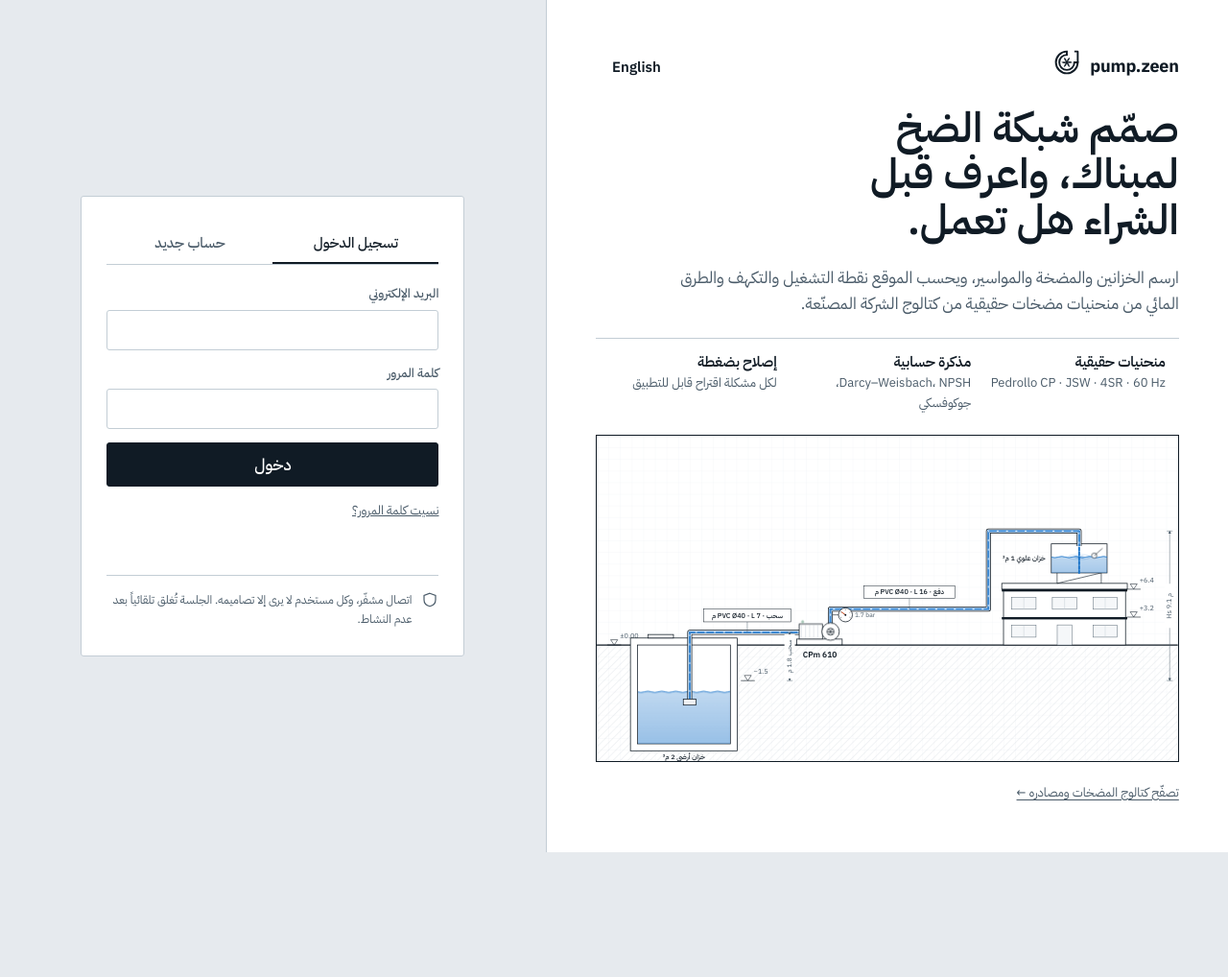
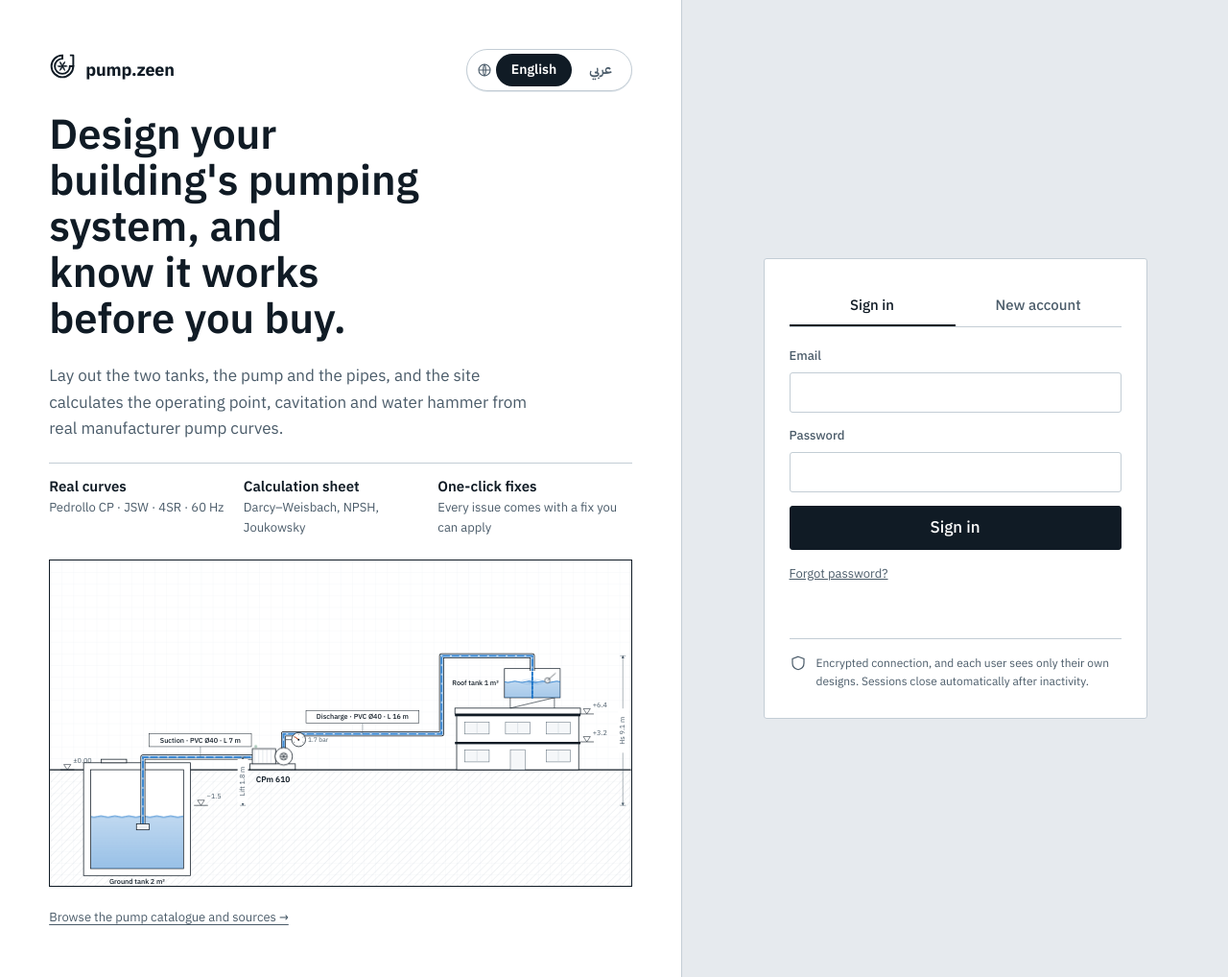
Before and after one commit to zeen-eng/pump-zeen, a plain HTML site: page site/index.html in a window 1280 px wide. Shown: the whole page at 96% size. Before the commit the page ends 888 px from the top, so only its background shows below. Drawn offline with Linux system fonts and the light colour scheme.

Commit message:
English as default language, prominent language switch, clear signup mail-error message
Co-Authored-By: Claude Opus 5.5 <noreply@anthropic.com>
Claude-Session: https://claude.ai/code/session_017pB4fr5GkBz3mUUg5iJUHu

```diff
--- a/site/assets/css/auth.css
+++ b/site/assets/css/auth.css
@@ -34,7 +34,8 @@
 
 /* شريط علوي في الواجهة: الشعار وزر اللغة */
 .art-top { display: flex; justify-content: space-between; align-items: center; gap: 12px; }
-.lang-btn { font-weight: 600; min-height: 36px; border-color: var(--rule); }
+.art-top .lang-switch { padding: 4px; box-shadow: 0 1px 0 var(--rule-soft); }
+.art-top .lang-switch button { min-height: 34px; padding: 0 16px; font-size: 14px; }
 
 /* خطوات إنشاء الحساب: توضح من البداية أن رسالة تفعيل ستصل */
 .howto { list-style: none; counter-reset: h; padding: 0; margin: 0 0 18px; display: grid; gap: 0; border: 1px solid var(--rule); }
--- a/site/assets/css/base.css
+++ b/site/assets/css/base.css
@@ -84,3 +84,15 @@ button, input, select, textarea { font: inherit; color: inherit; }
 /* الشعار */
 .brand { display: inline-flex; align-items: center; gap: 10px; font-weight: 700; font-size: 18px; letter-spacing: -.01em; direction: ltr; text-decoration: none; }
 .brand svg { width: 28px; height: 28px; }
+
+/* يخفي النص حتى تُطبَّق اللغة (يمنع وميض العربية)، ويظهر تلقائياً بعد 1.2 ث لو تعطّل السكربت */
+html[data-i18n-pending] body { opacity: 0; animation: pz-show 0s 1.2s forwards; }
+@keyframes pz-show { to { opacity: 1; } }
+
+/* مبدّل اللغة */
+.lang-switch { display: inline-flex; align-items: center; gap: 2px; padding: 3px; border: 1px solid var(--rule); background: var(--sheet); border-radius: 999px; }
+.lang-switch svg { width: 16px; height: 16px; margin-inline: 6px 2px; fill: none; stroke: var(--ink-2); stroke-width: 1.6; }
+.lang-switch button { font: inherit; font-size: 13px; font-weight: 600; min-height: 30px; padding: 0 12px; border: 0; border-radius: 999px; background: transparent; color: var(--ink-2); cursor: pointer; white-space: nowrap; }
+.lang-switch button[aria-pressed="true"] { background: var(--ink); color: var(--sheet); cursor: default; }
+.lang-switch button.lang-btn:hover { background: var(--sheet-2); color: var(--ink); }
+.lang-switch button:focus-visible { outline: 2px solid var(--water); outline-offset: 1px; }
--- a/site/assets/js/auth/supabase.js
+++ b/site/assets/js/auth/supabase.js
@@ -31,6 +31,8 @@ function friendly(status, body) {
   if (m.includes('weak') || m.includes('password should')) return t('كلمة المرور ضعيفة: 10 أحرف على الأقل وتشمل حروفاً وأرقاماً.');
   if (status === 429 || m.includes('rate')) return t('محاولات كثيرة. انتظر قليلاً ثم أعد المحاولة.');
   if (m.includes('database error saving new user') || m.includes('signups')) return t('التسجيل مغلق حالياً.');
+  if (m.includes('sending') && m.includes('email') || m.includes('smtp') || (status >= 500 && m.includes('unexpected'))) return t('تعذّر إرسال رسالة التفعيل الآن بسبب إعداد البريد في الخادم. أبلغنا وحاول لاحقاً.');
+  if (status >= 500) return t('خطأ مؤقت في الخادم. حاول بعد دقائق.');
   return t('تعذّر إكمال الطلب. حاول مرة أخرى.');
 }
 
--- a/site/assets/js/i18n/en.js
+++ b/site/assets/js/i18n/en.js
@@ -428,4 +428,7 @@ export const EN = {
   "كلمة المرور الجديدة": "New password",
   "أعد كتابتها": "Repeat it",
   "حفظ": "Save",
+  "تعذّر إرسال رسالة التفعيل الآن بسبب إعداد البريد في الخادم. أبلغنا وحاول لاحقاً.": "We couldn't send the activation email right now because of a mail setting on the server. Please let us know and try again later.",
+  "خطأ مؤقت في الخادم. حاول بعد دقائق.": "Temporary server error. Please try again in a few minutes.",
+  "اللغة": "Language",
 };
--- a/site/assets/js/i18n/index.js
+++ b/site/assets/js/i18n/index.js
@@ -9,7 +9,8 @@ import { EN } from './en.js';
 
 const KEY = 'pz.lang';
 const read = () => { try { return localStorage.getItem(KEY); } catch { return null; } };
-export const lang = read() === 'en' ? 'en' : 'ar';
+// الإنجليزية هي اللغة الافتراضية؛ العربية عند اختيارها صراحة
+export const lang = read() === 'ar' ? 'ar' : 'en';
 export const isEn = lang === 'en';
 
 export function t(s, vars) {
@@ -24,6 +25,7 @@ export function applyStatic(root) {
   const doc = root || document;
   document.documentElement.lang = lang;
   document.documentElement.dir = isEn ? 'ltr' : 'rtl';
+  document.documentElement.removeAttribute('data-i18n-pending');
   if (!isEn) return;
   doc.querySelectorAll('[data-i18n]').forEach(e => { e.textContent = t(e.textContent.trim().replace(/\s+/g, ' ')); });
   doc.querySelectorAll('[data-i18n-ph]').forEach(e => { e.placeholder = t(e.placeholder); });
@@ -32,19 +34,32 @@ export function applyStatic(root) {
   const desc = document.querySelector('meta[name=description]'); if (desc?.dataset.en) desc.content = desc.dataset.en;
 }
 
-// زر التبديل: يحفظ ما يلزم عبر beforeSwitch ثم يعيد التحميل
+// مبدّل اللغة: زران ظاهران (English | عربي)، الحالي مفعّل، والآخر يحفظ ما يلزم عبر beforeSwitch ثم يعيد التحميل
 export function langButton(beforeSwitch) {
-  const b = document.createElement('button');
-  b.className = 'btn quiet lang-btn';
-  b.type = 'button';
-  b.textContent = isEn ? 'عربي' : 'English';
-  b.lang = isEn ? 'ar' : 'en';
-  b.setAttribute('aria-label', isEn ? 'التبديل إلى العربية' : 'Switch to English');
-  b.addEventListener('click', () => {
-    try { beforeSwitch?.(); localStorage.setItem(KEY, isEn ? 'ar' : 'en'); } catch {}
-    location.reload();
-  });
-  return b;
+  const wrap = document.createElement('div');
+  wrap.className = 'lang-switch';
+  wrap.setAttribute('role', 'group');
+  wrap.setAttribute('aria-label', isEn ? 'Language' : 'اللغة');
+  const globe = document.createElementNS('http://www.w3.org/2000/svg', 'svg');
+  globe.setAttribute('viewBox', '0 0 24 24'); globe.setAttribute('aria-hidden', 'true');
+  globe.innerHTML = '<circle cx="12" cy="12" r="9"/><path d="M3 12h18M12 3c2.6 2.8 2.6 15.2 0 18M12 3c-2.6 2.8-2.6 15.2 0 18"/>';
+  wrap.append(globe);
+  for (const [code, label] of [['en', 'English'], ['ar', 'عربي']]) {
+    const b = document.createElement('button');
+    b.type = 'button'; b.lang = code; b.textContent = label;
+    const on = code === lang;
+    b.setAttribute('aria-pressed', String(on));
+    if (!on) {
+      b.className = 'lang-btn';
+      b.title = code === 'ar' ? 'التبديل إلى العربية' : 'Switch to English';
+      b.addEventListener('click', () => {
+        try { beforeSwitch?.(); localStorage.setItem(KEY, code); } catch {}
+        location.reload();
+      });
+    }
+    wrap.append(b);
+  }
+  return wrap;
 }
 
 applyStatic();
--- a/site/index.html
+++ b/site/index.html
@@ -1,5 +1,5 @@
 <!DOCTYPE html>
-<html lang="ar" dir="rtl">
+<html lang="en" dir="ltr" data-i18n-pending>
 <head>
 <meta charset="utf-8">
 <meta name="viewport" content="width=device-width, initial-scale=1">
```
Also changed, not shown: site/admin.html (+1 -1 lines), site/app.html (+1 -1 lines), site/catalog.html (+1 -1 lines), site/reset.html (+1 -1 lines), 1 other file.
